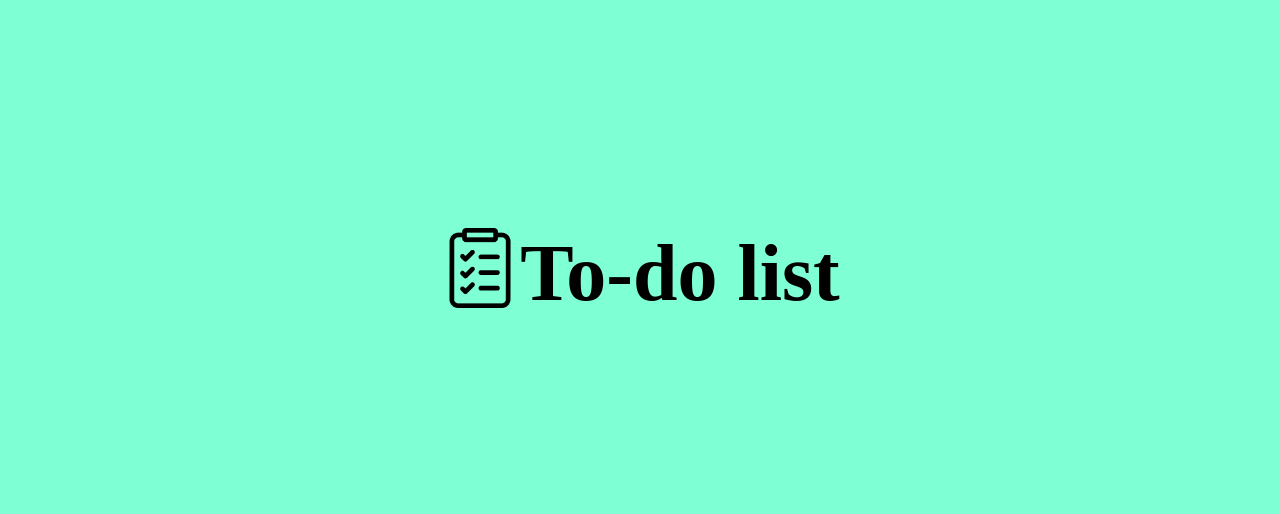
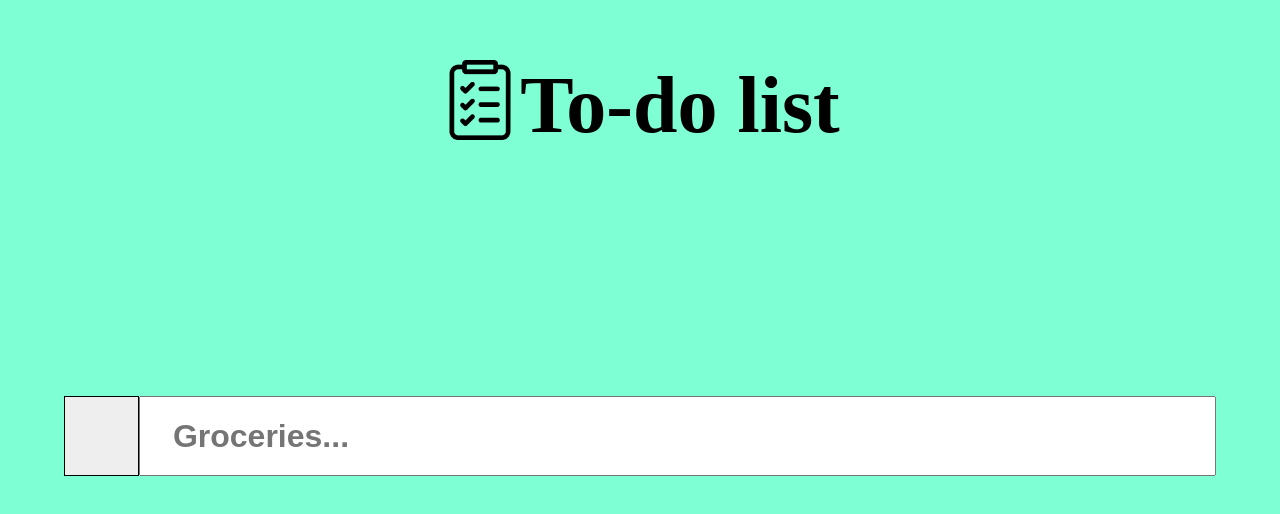
Before and after one commit to Jmalik9421/odin-project_to-do, a website built with webpack: page src/index.html in a window 1280 px wide. Shown: the part 132-646 px from the top of the page. Built offline with nearby package versions, Linux system fonts and the light colour scheme.

Commit message:
checkbox and add-project field as part of add-project view-component

```diff
--- a/src/view-components/add-project/add-project.css
+++ b/src/view-components/add-project/add-project.css
@@ -0,0 +1,81 @@
+.add-project-container {
+    display: flex;
+    width: 100%;
+    height: 5em;
+    justify-content: center;
+}
+
+.add-project-form {
+    height: 100%;
+    width: 100%;
+}
+
+#add-project-text-input {
+    width: 100%;
+    height: 100%;
+    font-size: 2em;
+    font-weight: bolder;
+    padding: 0 1em;
+}
+
+.checkbox-container {
+    position:relative;
+    display: block;
+    height: 100%;
+    width: 5em;
+    cursor: pointer;
+    border: 1px solid black;
+}
+
+/* hide browser's default checkbox */
+.checkbox-container input {
+    position: absolute;
+    opacity: 0;
+    cursor: pointer;
+    height: 0;
+    width: 0;
+}
+
+/* create custom checkbox */
+.checkbox {
+    position: absolute;
+    top: 0;
+    left: 0;
+    height:100%;
+    width: 100%;
+    background-color: #eeeeee;
+    display: flex;
+    justify-content: center;
+    align-items: center;
+    padding: 0 0 0.4em 0.2em;
+}
+
+.checkbox-container:hover input ~ .checkbox {
+    background-color: #cccccc;
+}
+
+.checkbox-container input:checked ~ .checkbox {
+    background-color: #2196f3;
+}
+
+/* create checkmark (hidden when not checked) */
+.checkbox:after {
+    content: '';
+    position: absolute;
+    display: none;
+}
+
+/* show checkmark when checked*/
+.checkbox-container input:checked ~ .checkbox:after {
+    display: block;
+}
+
+/* style checkmark */
+.checkbox-container .checkbox:after {
+    /* aspect-ratio: 1/2.25; */
+    width: 1em;
+    height: 2.25em;
+    border: solid white;
+    border-width: 0 10px 10px 0;
+    transform: rotate(45deg);
+}
--- a/src/view-components/add-project/add-project.js
+++ b/src/view-components/add-project/add-project.js
@@ -1,7 +1,57 @@
 import './add-project.css';
 
 export default class AddProject {
+    constructor() {
+        this.projectContainer = document.querySelector('.project-container');
+        this.container = document.createElement('div');
+        this.checkboxContainer = document.createElement('label');
+        this.checkboxInput = document.createElement('input');
+        this.checkbox = document.createElement('span');
+        this.form = document.createElement('form');
+        this.textInput = document.createElement('input');
+    }
+
     load() {
-        console.log('addProject loaded');
+        this.loadContainer();
+        this.loadCheckbox();
+        this.loadForm();
+        // this.loadDueDate();
+    };
+
+    loadContainer() {
+        this.container.classList.add('add-project-container');
+        this.projectContainer.appendChild(this.container);
+    }
+
+    loadForm() {
+        this.form.classList.add('add-project-form');
+        this.loadTextInput();
+        this.container.appendChild(this.form);
+    }
+
+    loadTextInput() {
+        this.textInput.type = 'text';
+        this.textInput.id = 'add-project-text-input';
+        this.textInput.placeholder = 'Groceries...'
+        this.form.appendChild(this.textInput);
+    }
+
+    loadCheckbox() {
+        this.loadCheckboxContainer();
+        this.loadCheckboxInput();
+
+    }
+
+    loadCheckboxContainer() {
+        this.checkboxContainer.classList.add('checkbox-container');
+        this.container.appendChild(this.checkboxContainer);
+    }
+
+    loadCheckboxInput() {
+        this.checkboxInput.type = 'checkbox';
+        this.checkbox.classList.add('checkbox');
+
+        this.checkboxContainer.appendChild(this.checkboxInput);
+        this.checkboxContainer.appendChild(this.checkbox);
     };
 };
--- a/src/view-components/navbar/navbar.css
+++ b/src/view-components/navbar/navbar.css
@@ -1,6 +1,8 @@
 .navbar-container {
     display: flex;
+    width: 100%;
     height: 5em;
+    justify-content: center;
 }
 
 .navbar-icon {
--- a/src/view-components/navbar/navbar.js
+++ b/src/view-components/navbar/navbar.js
@@ -4,31 +4,31 @@ import Icon from './to-do-list.png';
 export default class Navbar {
     constructor() {
         this.projectContainer = document.querySelector('.project-container');
-        this.navbarContainer = document.createElement('div');
+        this.container = document.createElement('div');
         this.header = document.createElement('h1');
         this.icon = new Image();
     }
 
     async load() {
-        this.loadNavbarContainer();
+        this.loadContainer();
         this.loadIcon();
         this.loadHeader();
     };
 
-    loadNavbarContainer() {
-        this.navbarContainer.classList.add('navbar-container');
-        this.projectContainer.appendChild(this.navbarContainer);
+    loadContainer() {
+        this.container.classList.add('navbar-container');
+        this.projectContainer.appendChild(this.container);
     };
 
     loadIcon() {
         this.icon.src = Icon;
         this.icon.classList.add('navbar-icon');
-        this.navbarContainer.appendChild(this.icon);
+        this.container.appendChild(this.icon);
     };
 
     loadHeader() {
         this.header.textContent = 'To-do list'
         this.header.classList.add('navbar-header');
-        this.navbarContainer.appendChild(this.header);
+        this.container.appendChild(this.header);
     };
 };
--- a/src/view-components/project-container/project-container.css
+++ b/src/view-components/project-container/project-container.css
@@ -4,7 +4,8 @@
     background-color: aquamarine;
     display: flex;
     flex-direction: column;
-    justify-content: center;
+    justify-content: space-around;
     align-items: center;
     position: relative;
+    padding: 5% 5%;
 }
```
Also changed, not shown: dist/main.bundle.js, 1 other file.
